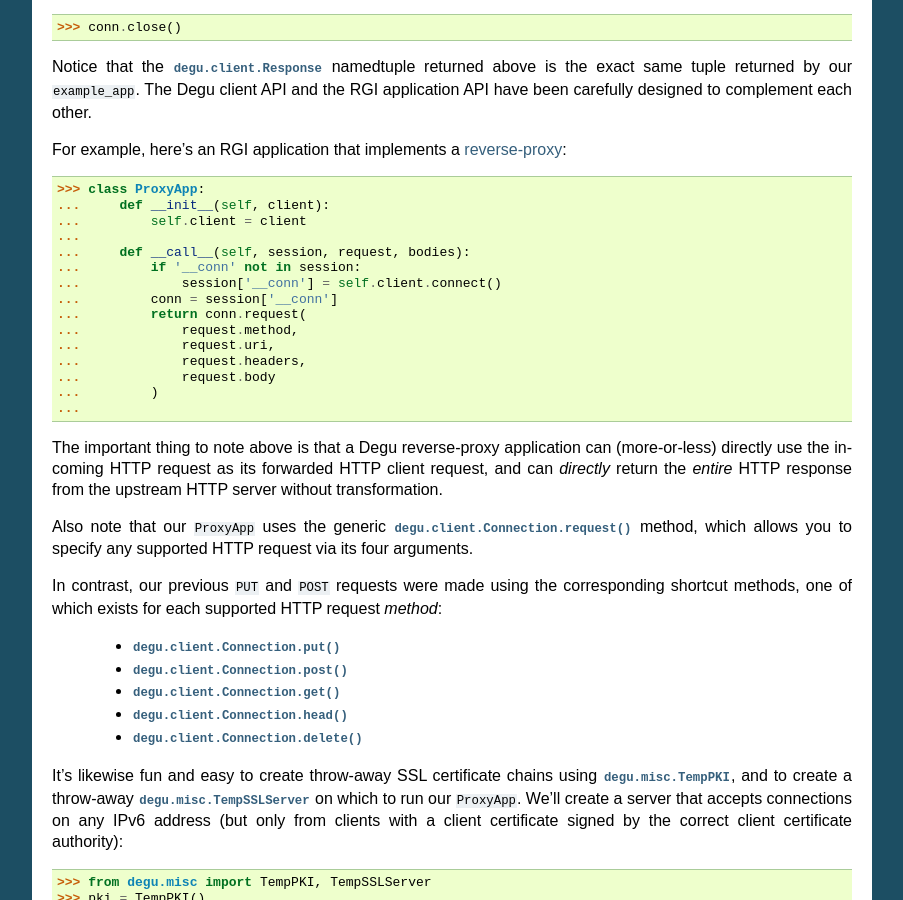
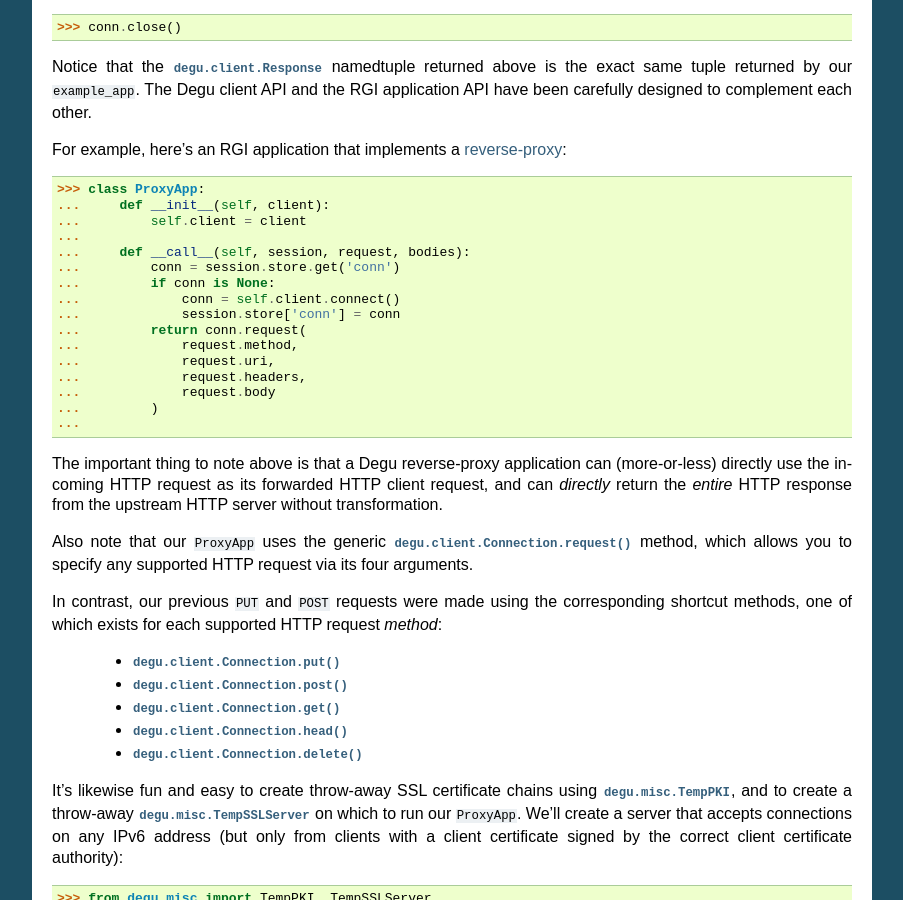
Before and after one commit to json420/degu, a Sphinx documentation site: the page built from doc/tutorial.rst, in a window 1280 px wide and 900 px high, scrolled down 1778 px. Shown: the whole window, without its empty margins (198-1101 px from the left). Built offline with Sphinx 7.4.7, drawn with Linux system fonts in a browser that asks for light colours.

Commit message:
degu.rgi tests now passing, update tutorial.rst for session.store

```diff
--- a/doc/tutorial.rst
+++ b/doc/tutorial.rst
@@ -126,9 +126,10 @@ For example, here's an RGI application that implements a `reverse-proxy`_:
 ...         self.client = client
 ...
 ...     def __call__(self, session, request, bodies):
-...         if '__conn' not in session:
-...             session['__conn'] = self.client.connect()
-...         conn = session['__conn']
+...         conn = session.store.get('conn')
+...         if conn is None:
+...             conn = self.client.connect()
+...             session.store['conn'] = conn
 ...         return conn.request(
 ...             request.method,
 ...             request.uri,
```
Also changed, not shown: 2 other files.
